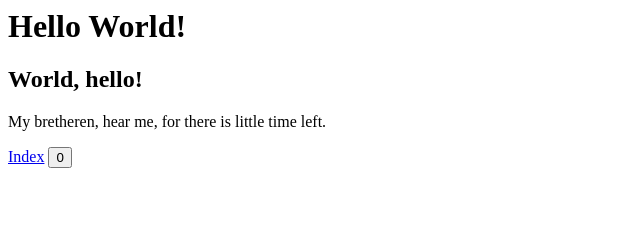
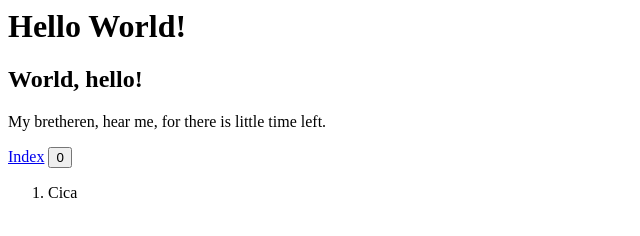
Before and after one commit to vonHupfburg/ScrapGame, a plain HTML site: page index.html in a window 1280 px wide. Both pictures are taken after a click on the button "Click me!". Shown: the full height of the page, 0-640 px from the left. Drawn offline with Linux system fonts and the light colour scheme.

Commit message:
Added cat list
Creates an increasing amount of cats.

```diff
--- a/game.js
+++ b/game.js
@@ -2,5 +2,11 @@ var a = 0
 document.getElementById('button').onclick = Click
 function Click() {
   document.getElementById('button').innerHTML = a
-  a = a + 5
+  a = a + 1
+  for (var i = 0; i < a; i++){
+    var li = document.createElement("LI");
+    var textnode = document.createTextNode("Cica");
+    li.appendChild(textnode)
+    document.getElementById("myList").appendChild(li);
+  }
 }
--- a/index.html
+++ b/index.html
@@ -3,5 +3,6 @@
 <p id="Counter">My bretheren, hear me, for there is little time left.</p>
 <a href="https://index.hu/">Index</a>
 <button type="button" name="button" id="button">Click me!</button>
+<ol id="myList"></ol>
 <script src="game.js">
 </script>
```
